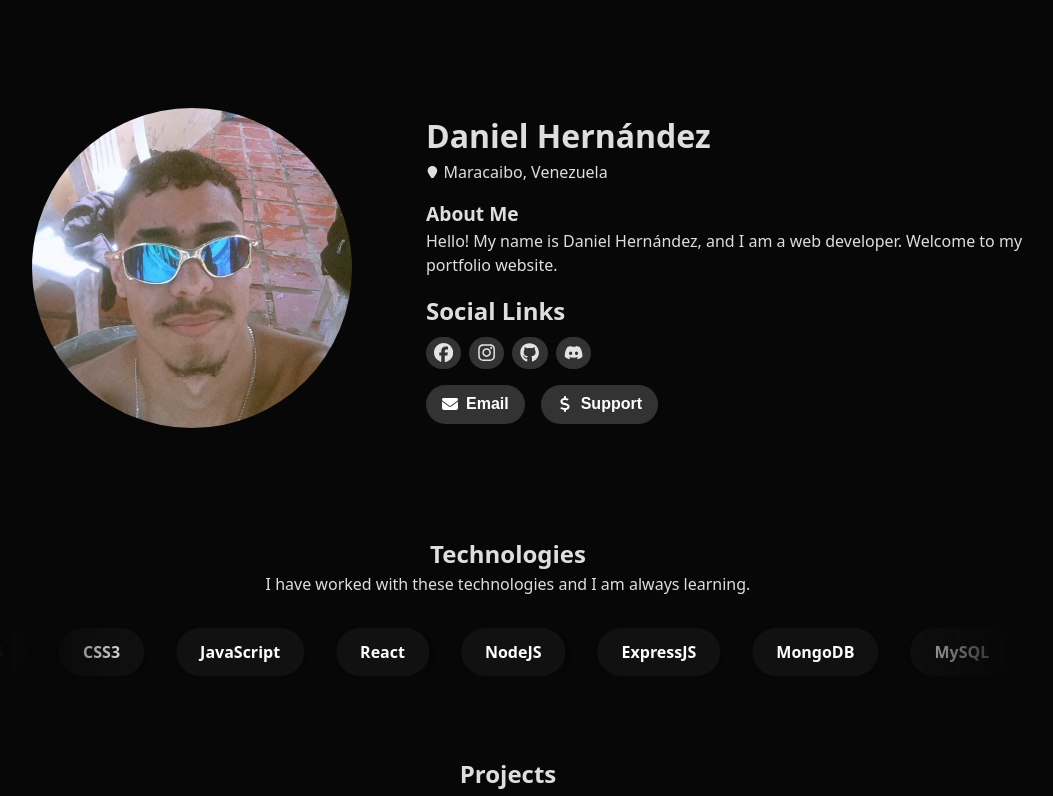
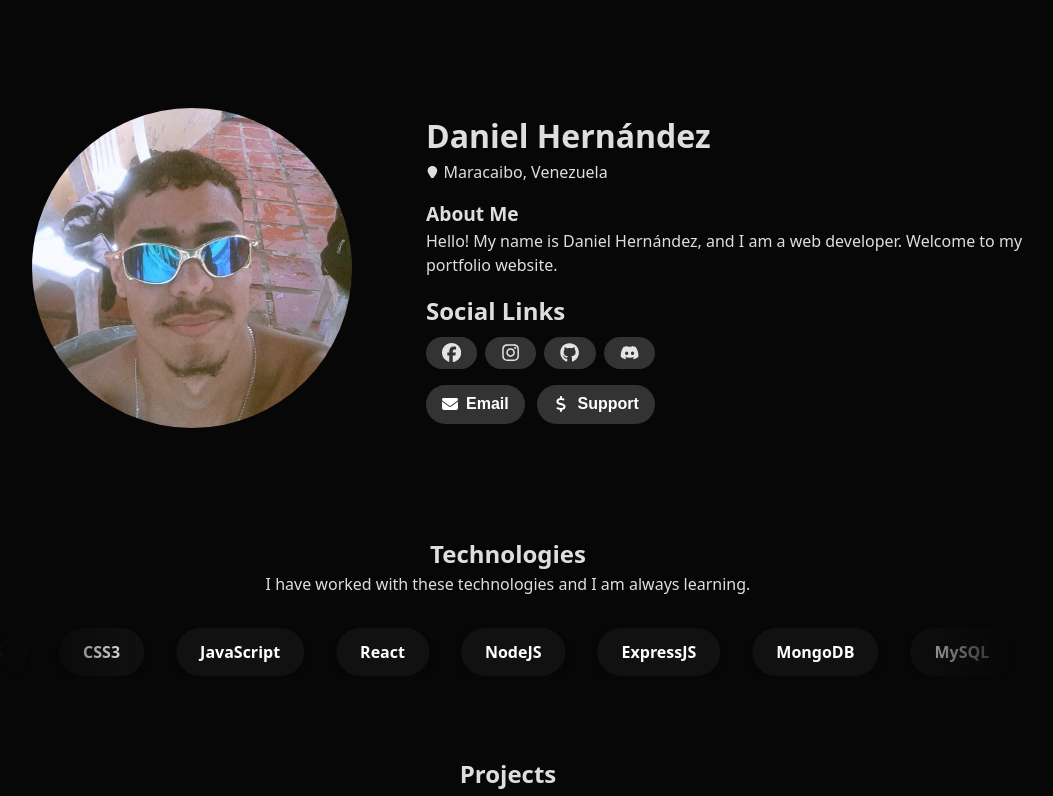
Before and after one commit to xhzdaniel/xhzdaniel, a React (Vite) app: page / in a window 1280 px wide. Shown: the top 796 px of the page, without its empty margins (132-1185 px from the left). Built offline with nearby package versions, Linux system fonts and the light colour scheme.

Commit message:
Update styles.css

```diff
--- a/src/styles/styles.css
+++ b/src/styles/styles.css
@@ -109,7 +109,7 @@
   border: none;
   cursor: pointer;
   background-color: #333;
-  padding: 0.4rem 0.5rem;
+  padding: 0.4rem 1rem;
   border-radius: 1rem;
   transition: background-color 0.5s ease;
   text-align: center;
@@ -124,7 +124,7 @@
   align-items: center;
   justify-content: flex-start;
   width: 100%;
-  gap: 1rem;
+  gap: 0.8rem;
 }
 
 .container-info .contact button {
```
